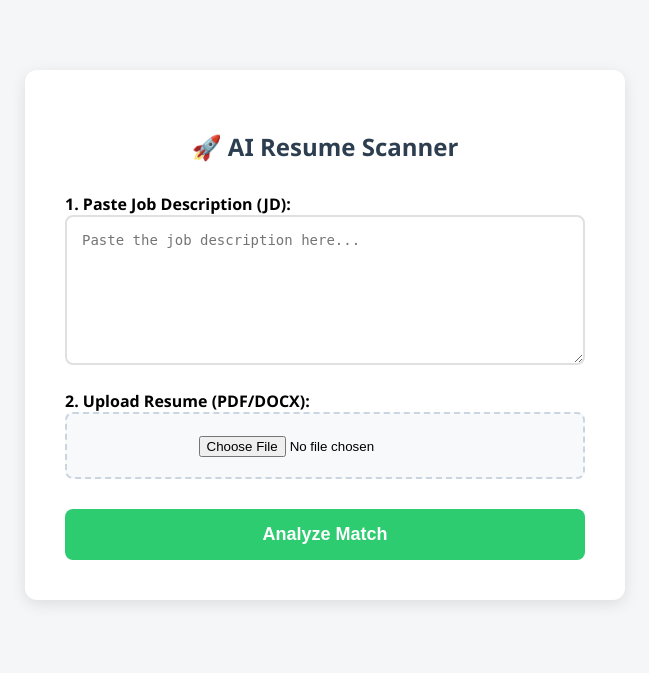
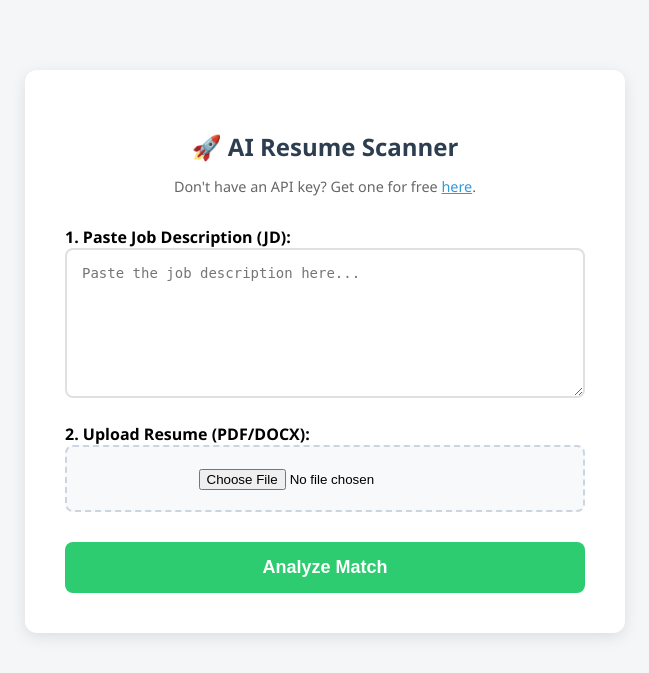
Before and after one commit to Dhwanit14/ATS-Score-Checker, a FastAPI app: page / in a window 1280 px wide. Shown: the top 673 px of the page, without its empty margins (315-964 px from the left). Run offline with FastAPI, Linux system fonts and the light colour scheme.

Commit message:
updated index file for the api message on the page with link to it

```diff
--- a/templates/index.html
+++ b/templates/index.html
@@ -6,7 +6,7 @@
         /* 1. Basic Page Styles */
         body { font-family: 'Segoe UI', sans-serif; max-width: 600px; margin: 50px auto; padding: 20px; background: #f4f6f8; }
         .container { background: white; padding: 40px; border-radius: 12px; box-shadow: 0 4px 15px rgba(0,0,0,0.1); }
-        h2 { text-align: center; color: #2c3e50; margin-bottom: 30px; }
+        h2 { text-align: center; color: #2c3e50; margin-bottom: 10px; } /* Reduced margin slightly */
 
         /* 2. Form Elements */
         textarea { width: 100%; height: 150px; margin-bottom: 20px; padding: 15px; border: 2px solid #e0e0e0; border-radius: 8px; font-size: 14px; resize: vertical; box-sizing: border-box; }
@@ -21,9 +21,9 @@
         }
         button:hover { background: #27ae60; }
 
-        /* 3. THE LOADING SPINNER (Hidden by default) */
+        /* 3. THE LOADING SPINNER */
         .loading-overlay {
-            display: none; /* Hidden normally */
+            display: none;
             position: fixed; top: 0; left: 0; width: 100%; height: 100%;
             background: rgba(255, 255, 255, 0.9);
             z-index: 1000;
@@ -45,6 +45,11 @@
 
     <div class="container">
         <h2>🚀 AI Resume Scanner</h2>
+
+        <p style="text-align: center; font-size: 0.9em; color: #666; margin-bottom: 30px;">
+            Don't have an API key? Get one for free
+            <a href="https://aistudio.google.com/" target="_blank" style="color: #3498db;">here</a>.
+        </p>
 
         <form action="/analyze" method="post" enctype="multipart/form-data" onsubmit="showLoading()">
 
```
